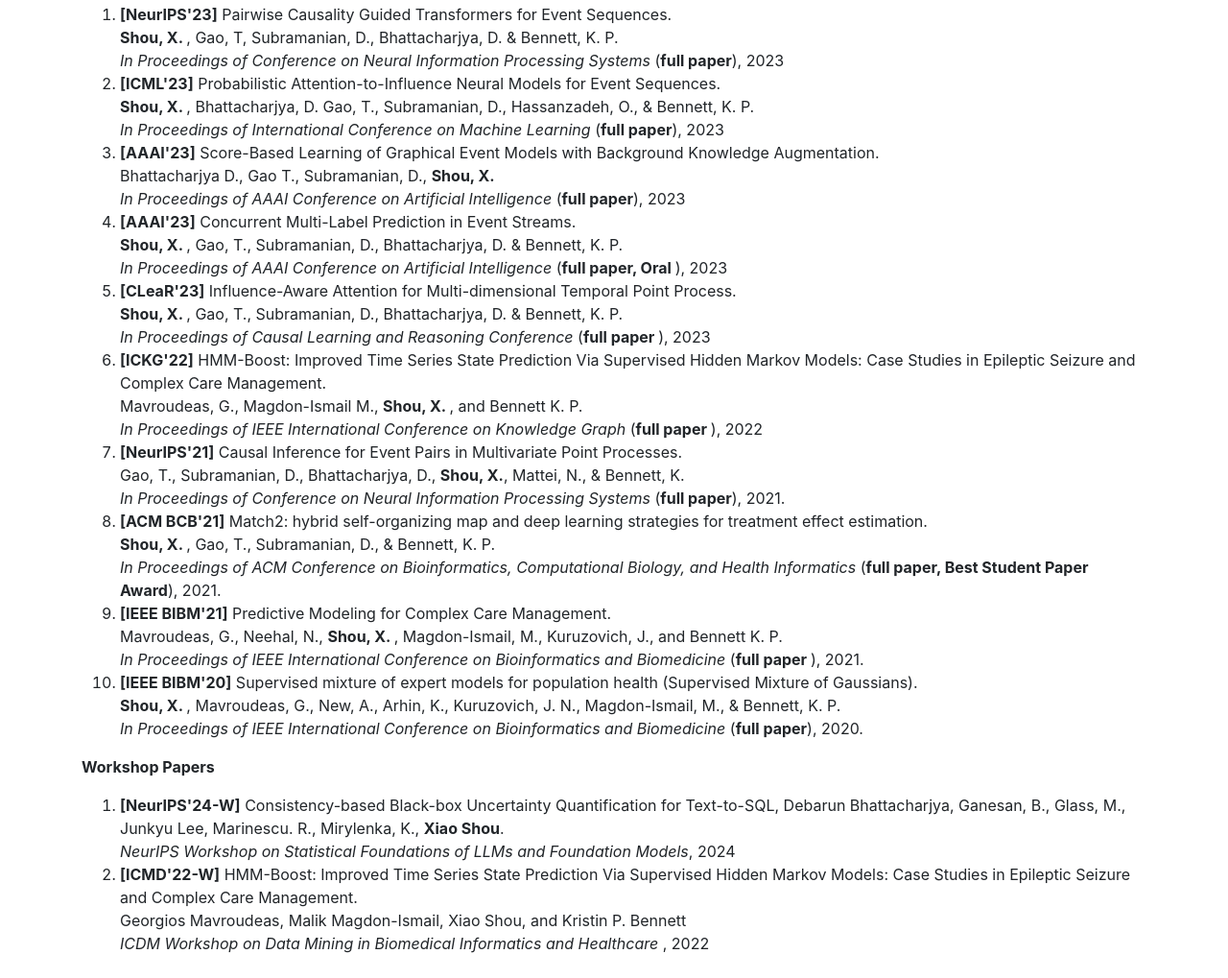
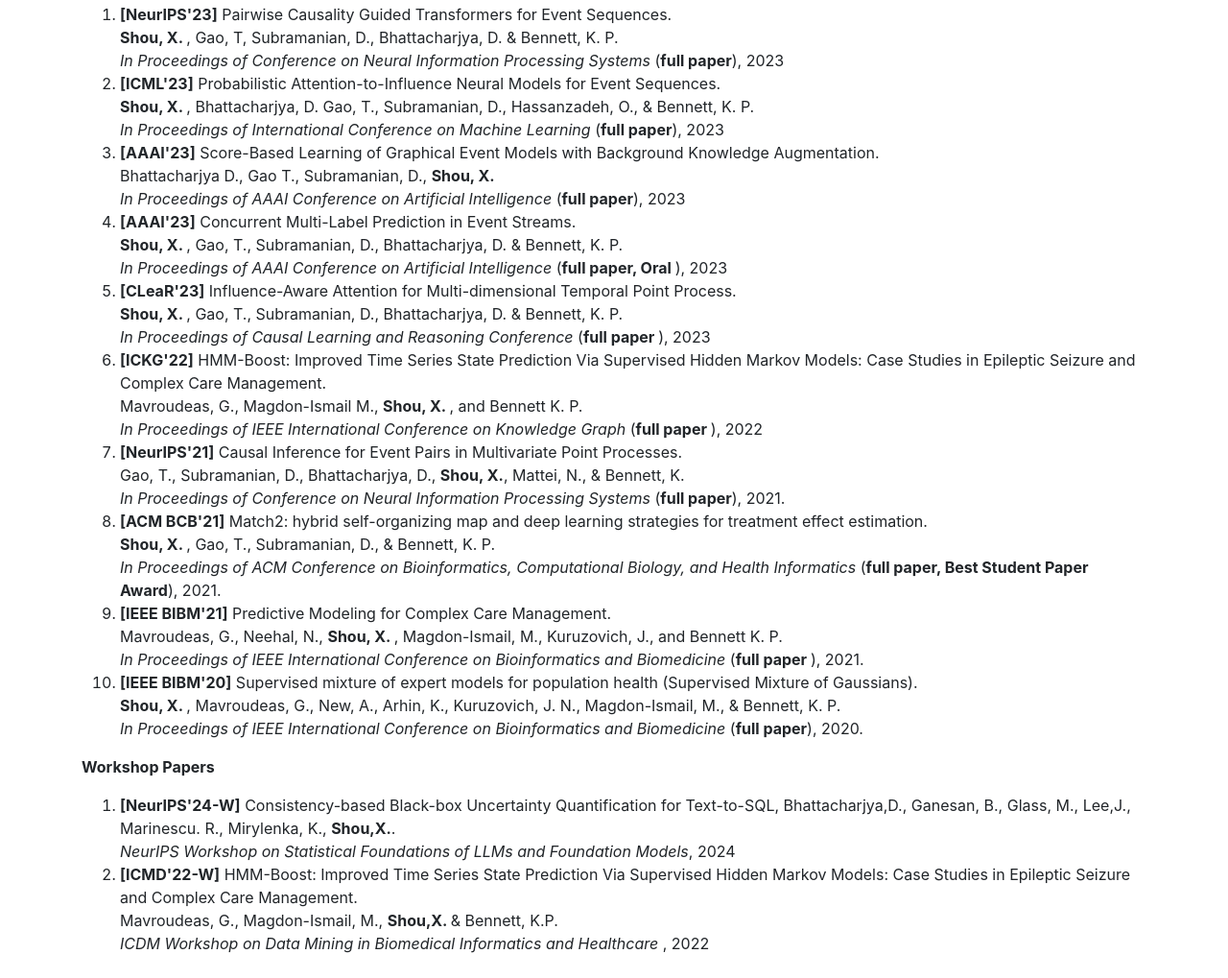
Before and after one commit to shou-xiao/shou-xiao.github.io, a website: page publications.html in a window 1280 px wide. Shown: the part 683-1702 px from the top of the page at 96% size. Drawn offline with Linux system fonts and the light colour scheme.

Commit message:
Update publications.html

```diff
--- a/publications.html
+++ b/publications.html
@@ -147,12 +147,12 @@
             <p><strong>Workshop Papers</strong></p>
                 <ol>
                     <li>
-                		<strong>[NeurIPS'24-W]</strong> Consistency-based Black-box Uncertainty Quantification for Text-to-SQL, Debarun Bhattacharjya, Ganesan, B., Glass, M., Junkyu Lee, Marinescu. R., Mirylenka, K., <strong>Xiao Shou</strong>.  <br/>
+                		<strong>[NeurIPS'24-W]</strong> Consistency-based Black-box Uncertainty Quantification for Text-to-SQL, Bhattacharjya,D., Ganesan, B., Glass, M., Lee,J., Marinescu. R., Mirylenka, K., <strong>Shou,X.</strong>.  <br/>
                 		<em>NeurIPS Workshop on Statistical Foundations of LLMs and Foundation Models</em>, 2024
                 	</li>
                     <li>
                         <strong>[ICMD'22-W]</strong> HMM-Boost: Improved Time Series State Prediction Via Supervised Hidden Markov Models: Case Studies in Epileptic Seizure and Complex Care Management. </br>
-                        Georgios Mavroudeas, Malik Magdon-Ismail, Xiao Shou, and Kristin P. Bennett  <br/>
+                        Mavroudeas, G., Magdon-Ismail, M., <strong>Shou,X. </strong> & Bennett, K.P.  <br/>
                         <em> ICDM Workshop on Data Mining in Biomedical Informatics and Healthcare </em>, 2022
                     </li>
 
```
